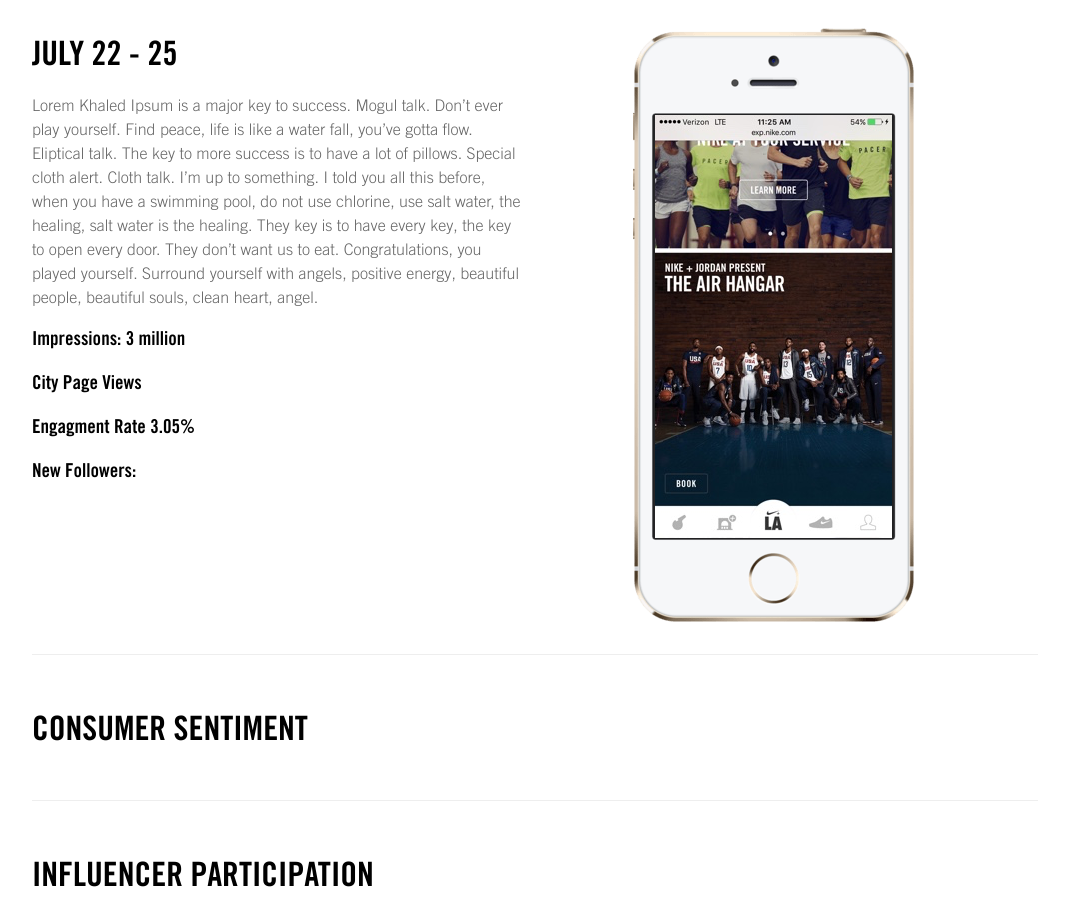
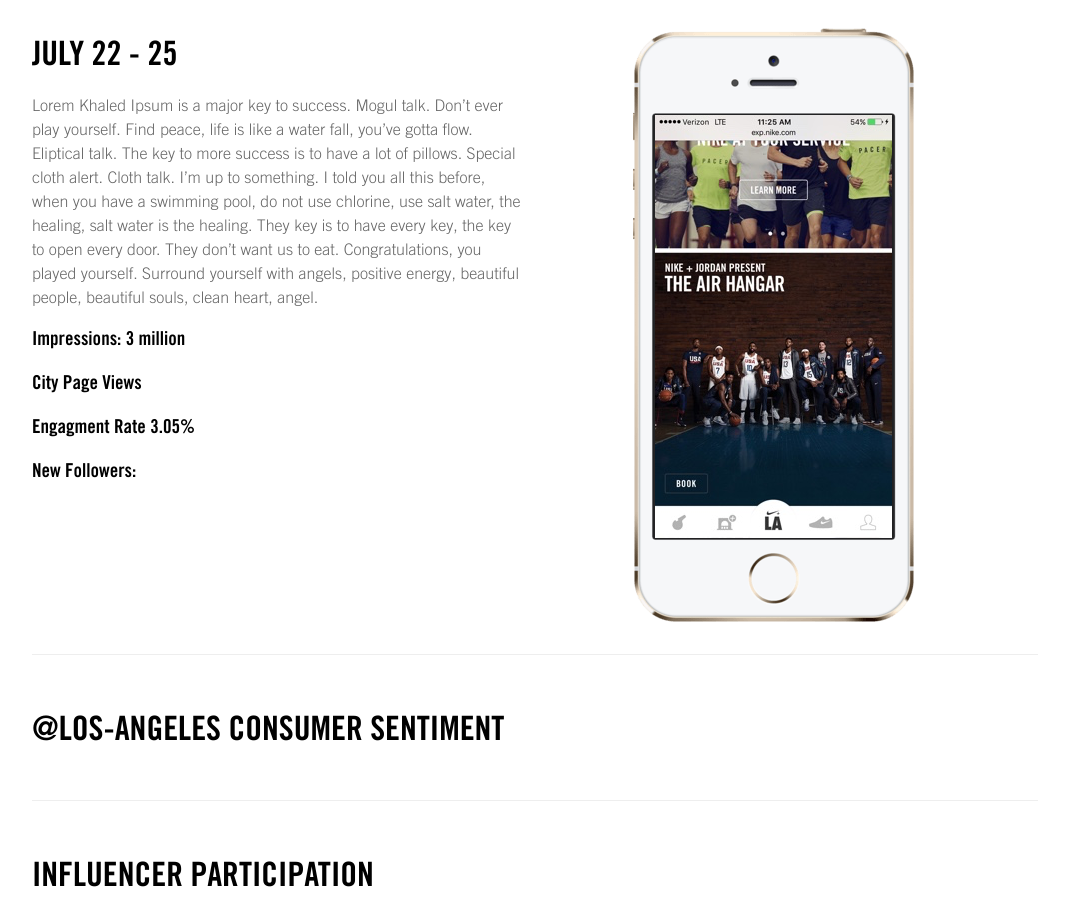
Before and after one commit to PHironaka/bream, a Jekyll site: the page built from _sf/nike-plus-presents-golden-air.markdown, in a window 1280 px wide, cut to the strip 455-1363 px from the top of the page. Shown: the whole strip, without its empty margins (105-1174 px from the left). Built offline with Jekyll 4.4.1, drawn with Linux system fonts in a browser that asks for light colours; a script that is not in the unit is left out.

Commit message:
Updated Nike Plus Presents Golden Air

```diff
--- a/_sf/nike-plus-presents-golden-air.markdown
+++ b/_sf/nike-plus-presents-golden-air.markdown
@@ -23,7 +23,8 @@
 - "/uploads/IMG_0032.JPG"
 - "/uploads/IMG_0021.JPG"
 - "/uploads/IMG_0027.JPG"
-Field name:
+city: "@los-angeles"
+background_color: "#fd4141"
 layout: post
 ---
 
```
